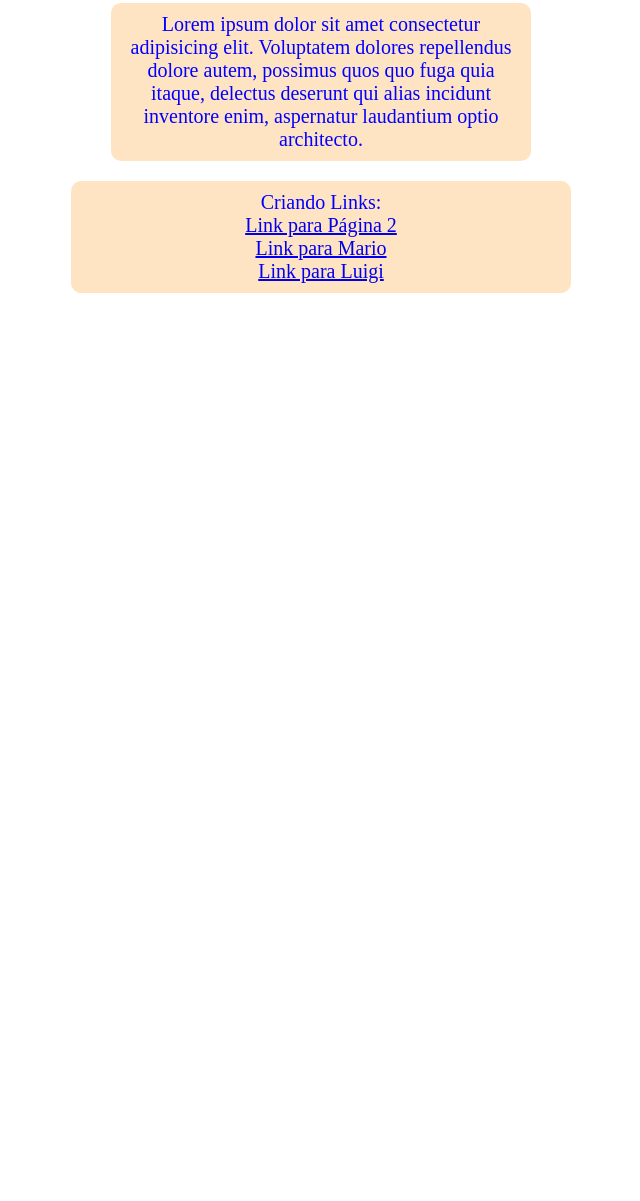
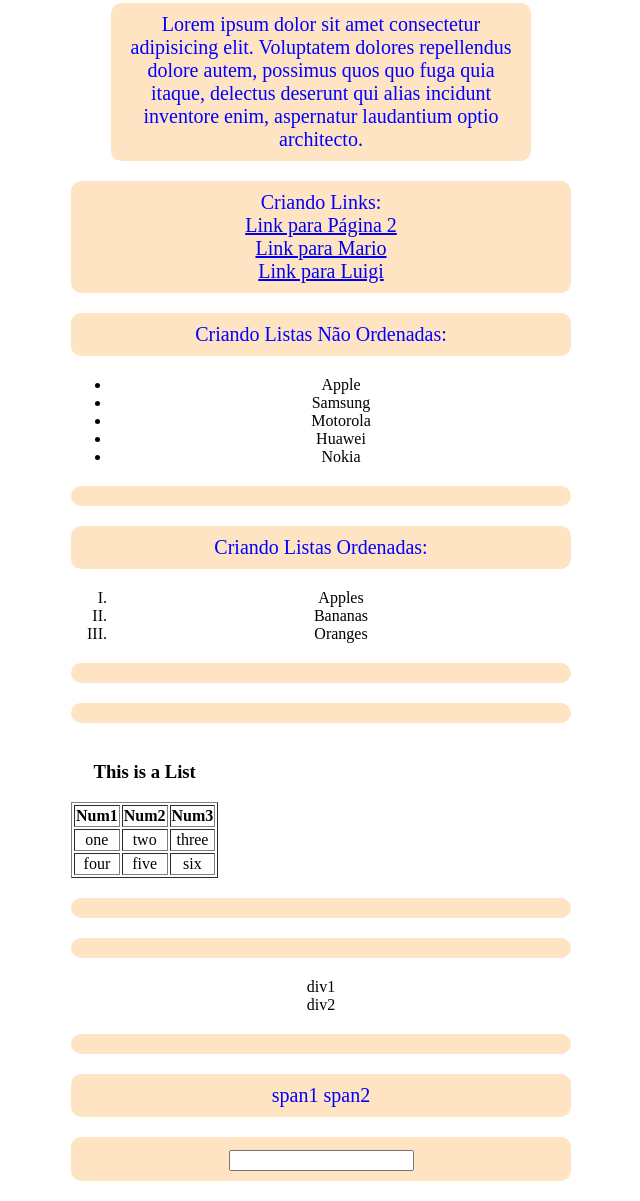
Before and after one commit to ederfmp/teste-html, a plain HTML site: page index.html in a window 1280 px wide. Shown: the part 2249-3450 px from the top of the page, without its empty margins (319-959 px from the left). Before the commit the page ends 2562 px from the top, so only its background shows below. Drawn offline with Linux system fonts and the light colour scheme.

Commit message:
update 24-11-20 - 05:13am

```diff
--- a/index.html
+++ b/index.html
@@ -40,5 +40,56 @@
         <a href="#mario">Link para Mario</a><br>
         <a href="#luigi">Link para Luigi</a><br>
     </p>
+    <p>
+        Criando Listas Não Ordenadas: <br>
+        <ul>
+            <li>Apple</li>
+            <li>Samsung</li>
+            <li>Motorola</li>
+            <li>Huawei</li>
+            <li>Nokia</li>
+        </ul>
+    </p>
+    <p>
+        Criando Listas Ordenadas: <br>
+        <ol type="I">
+            <li>Apples</li>
+            <li>Bananas</li>
+            <li>Oranges</li>
+        </ol>
+    </p>
+    <p>
+        <table border>
+            <thead>
+                <caption><h3>This is a List</h3></caption>
+                <tr>
+                    <th>Num1</th>
+                    <th>Num2</th>
+                    <th>Num3</th>
+                </tr>
+            </thead>
+            <tbody>
+                <tr>
+                    <td>one</td>
+                    <td>two</td>
+                    <td>three</td>
+                </tr>
+                <tr>
+                    <td>four</td>
+                    <td>five</td>
+                    <td>six</td>
+                </tr>
+            </tbody>
+        </table>
+    </p>
+    <p>
+        <div>div1</div> <div>div2</div>
+    </p>
+    <p>
+        <span>span1</span> <span>span2</span>
+    </p>
+    <p>
+        <input type="email">
+    </p>
 </body>
 </html>
```
Also changed, not shown: mario.png.
